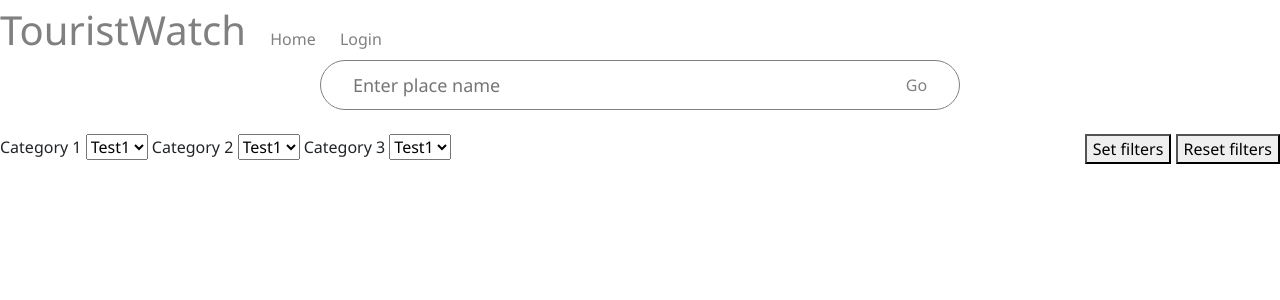
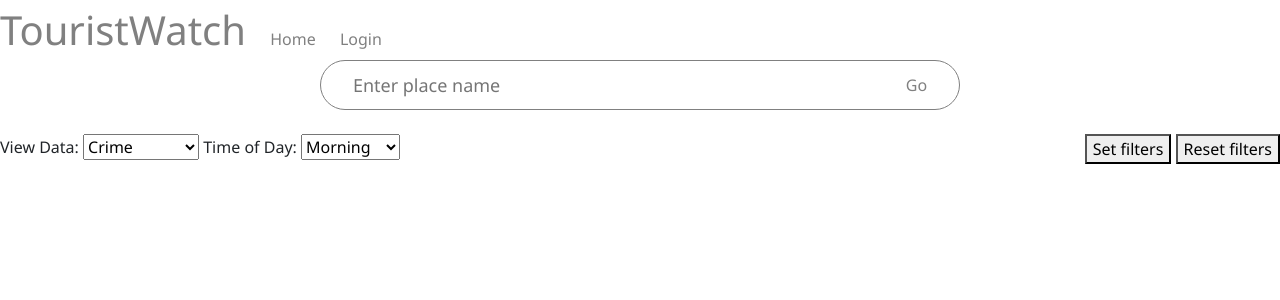
Before and after one commit to jackboller1/Tourist_Watch, a Flask app: page / in a window 1280 px wide. Shown: the top 300 px of the page. Run offline with Flask 2, Linux system fonts and the light colour scheme; some libraries are stand-ins or nearby versions.

Commit message:
updating filter options; customizing popup content

```diff
--- a/static/modules/map.js
+++ b/static/modules/map.js
@@ -52,7 +52,7 @@ export function initialize_map() {
       placement: 'top',
       animation: false,
       html: true,
-      content: '<p>The location you clicked was:</p><code>' + hdms + '</code>',
+      content: '<div>Hello</div>',
     });
     $(element).popover('show');
   });
--- a/templates/index.html
+++ b/templates/index.html
@@ -31,27 +31,22 @@
 			</div>
 		</div>
 		<br>
-		<label>Category 1</label>
-		<select>
-			<option value="Test1">Test1</option>
-			<option value="Test2">Test2</option>
-			<option value="Test3">Test3</option>
-		</select>
-		<label>Category 2</label>
-		<select>
-			<option value="Test1">Test1</option>
-			<option value="Test1">Test1</option>
-			<option value="Test1">Test1</option>
-		</select>
-		<label>Category 3</label>
-		<select>
-			<option value="Test1">Test1</option>
-			<option value="Test1">Test1</option>
-			<option value="Test1">Test1</option>
-		</select>
-		<div id="filter-btns" style="float:right">
-			<button id="set-filters">Set filters</button>
-			<button id="reset-filters">Reset filters</button>
+		<div id="filter_options" style="visibility:visible">
+			<label>View Data:</label>
+			<select onchange="filter(0, this);">
+				<option value="crime">Crime</option>
+				<option value="testimonials">Testimonials</option>
+			</select>
+			<label>Time of Day: </label>
+			<select onchange="filter(1, this)">
+				<option value="morning">Morning</option>
+				<option value="afternoon">Afternoon</option>
+				<option value="night">Night</option>
+			</select>
+			<div id="filter-btns" style="float:right">
+				<button id="set-filters">Set filters</button>
+				<button id="reset-filters">Reset filters</button>
+			</div>
 		</div>
 	</div>
 	<br>
--- a/templates/register.html
+++ b/templates/register.html
@@ -22,7 +22,7 @@
 <body>
     <div style="text-align: center;">
         <h1>
-            Register
+        Register
         </h1>
         <br>
         <input type="text" placeholder="Enter Username">
--- a/templates/testimonial.html
+++ b/templates/testimonial.html
@@ -22,7 +22,7 @@
 <body>
     <div style="text-align: center;">
         <h1>
-            Create Testimonial
+        Create Testimonial
         </h1>
         <br>
         <t>Selected location: N/A</t>
```
